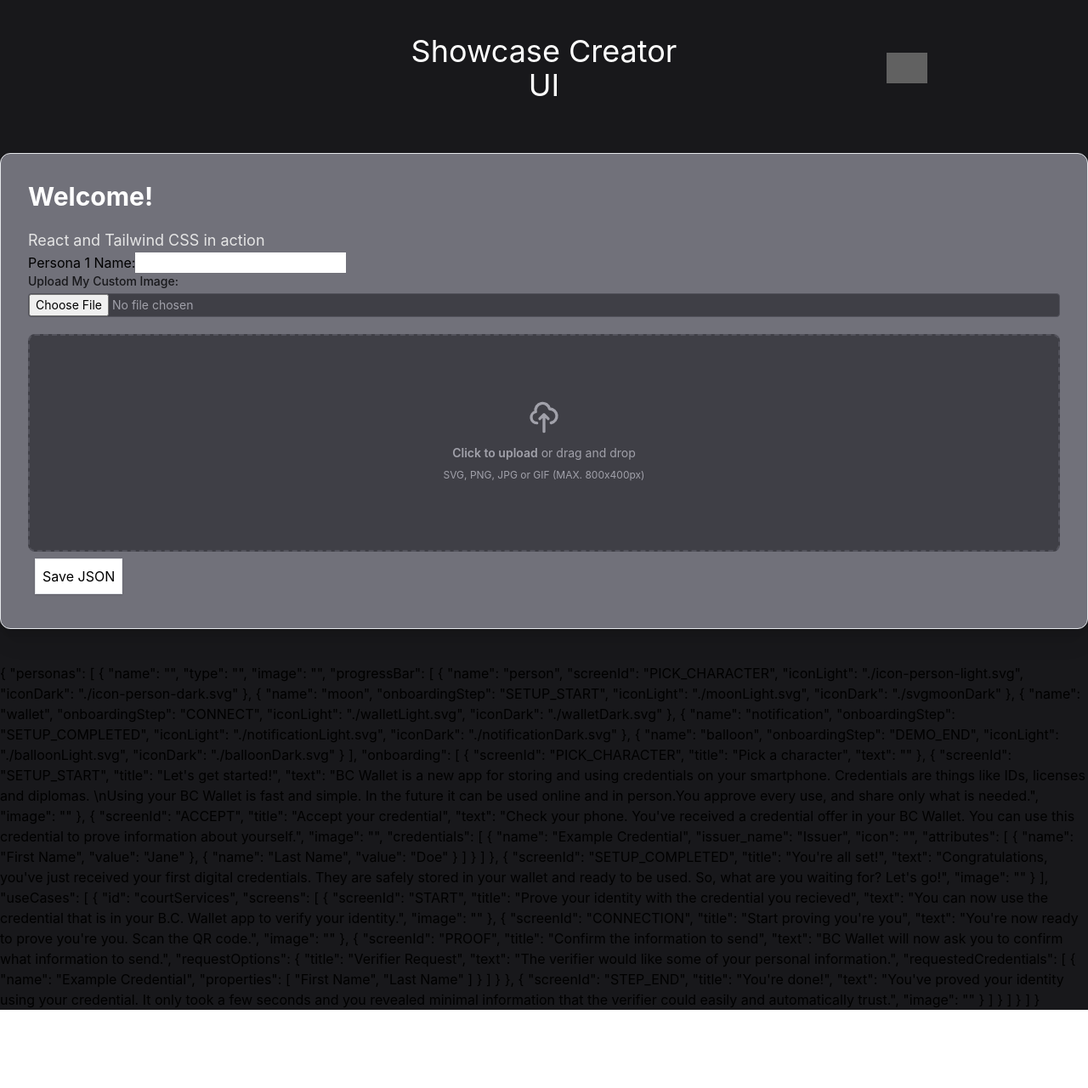
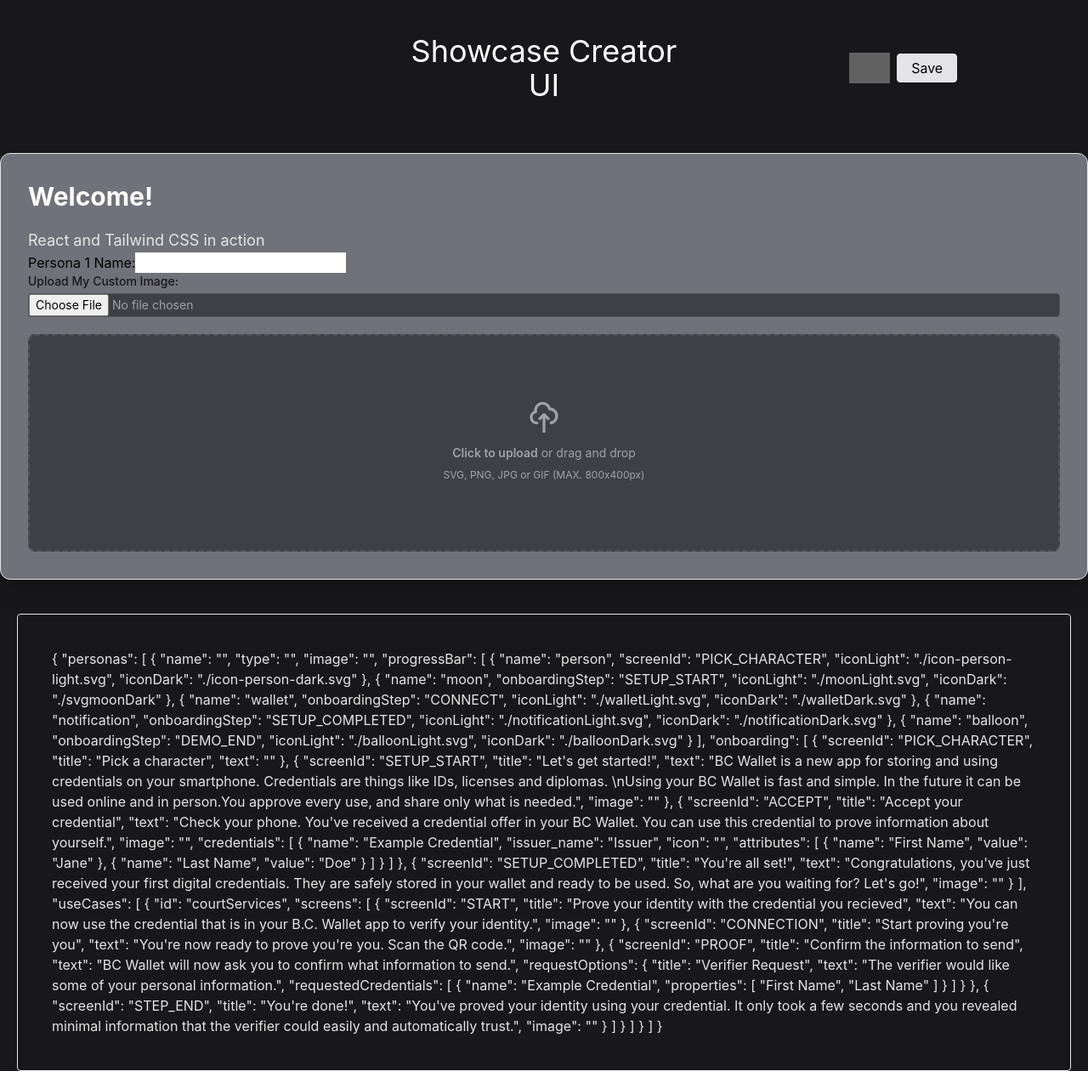
Before and after one commit to bcgov/ditp-showcase-creator-ui, a React (Create React App) app: page / in a window 1280 px wide. Shown: the whole page at 85% size. Before the commit the page ends 1188 px from the top, so only its background shows below. Built offline with nearby package versions, Linux system fonts and the light colour scheme; grey boxes are pictures that could not be loaded.

Commit message:
refactored nav bar, save button into nav bar

```diff
--- a/src/App.js
+++ b/src/App.js
@@ -1,11 +1,11 @@
 import logo from './logo.svg';
 import './App.css';
 import { useState } from 'react';
-import { useImmer } from 'use-immer' // useImmer is an alternative to useState; it is useful for dealing with nested JSON
-import { saveAs } from 'file-saver'; // for saving JSON
-import { FileUploadFull, FileUploadBar } from './react-modules/FileUpload.js'
-import { DarkModeToggle } from './react-modules/DarkMode';
+import { useImmer } from 'use-immer'; // useImmer is an alternative to useState; it is useful for dealing with nested JSON
+import { FileUploadFull, FileUploadBar } from './react-modules/FileUpload.js';
 
+import {SaveButton} from './react-modules/SaveButton';
+import {NavBar} from './react-modules/NavBar';
 function App() {
 
   const [showcaseJSON, setShowcaseJSON] = useImmer(
@@ -139,14 +139,7 @@ function App() {
 
   const [darkMode, setDarkMode] = useState(true)
 
-  function toggleDarkMode() {
-    setDarkMode(prevDarkMode => !prevDarkMode)
-  }
 
-  function saveJSON() {
-    var blob = new Blob([JSON.stringify(showcaseJSON.personas)], { type: "text/plain;charset=utf-8" });
-    saveAs(blob, 'scenario.json')
-  }
 
   function handleNameChange(e) {
     setShowcaseJSON(
@@ -159,11 +152,7 @@ function App() {
     <>
       <div className={`dark:bg-gray-500 bg-white ${darkMode ? "dark" : ""}`}>
 
-        <div className="grid grid-cols-3">
-          <div/>
-          <h1 className='text-4xl text-center p-10 dark:text-white'>Showcase Creator UI</h1>
-          <div className="flex justify-center items-center"> <DarkModeToggle darkMode={darkMode} toggleDarkMode={toggleDarkMode} /></div>
-        </div>
+        <NavBar darkMode={darkMode} setDarkMode={setDarkMode} showcaseJSON={showcaseJSON}/>
 
 
         <div className="container mx-auto bg-neutral-200 dark:bg-zinc-500 rounded-xl shadow-xl border p-8 m-10 mt-5">
@@ -185,15 +174,9 @@ function App() {
           <FileUploadBar text={"Upload My Custom Image:"}/>
           <FileUploadFull text={"SVG, PNG, JPG or GIF (MAX. 800x400px)"}/>
 
-          <div>
-            <button onClick={saveJSON} className="p-2 m-2 border shadow bg-white">
-              Save JSON
-            </button>
-          </div>
-
         </div>
 
-        <p>
+        <p className="p-10 m-5 border rounded dark:text-neutral-200">
           {JSON.stringify(showcaseJSON, null, "\t")}
         </p>
       </div>
--- a/src/react-modules/DarkMode.js
+++ b/src/react-modules/DarkModeToggle.js
@@ -1,6 +1,8 @@
-import { useState } from "react";
+function DarkModeToggle({darkMode, setDarkMode}) {
 
-function DarkModeToggle({darkMode, toggleDarkMode}) {
+  function toggleDarkMode() {
+    setDarkMode(prevDarkMode => !prevDarkMode)
+  }
 
     return (
         <>
--- /dev/null
+++ b/src/react-modules/NavBar.js
@@ -0,0 +1,20 @@
+import { DarkModeToggle } from "./DarkModeToggle";
+import {SaveButton} from "./SaveButton"
+
+function NavBar({ darkMode, setDarkMode, showcaseJSON}) {
+  return (
+    <div className="grid grid-cols-3">
+      <div />
+      <h1 className="text-4xl text-center p-10 dark:text-white">
+        Showcase Creator UI
+      </h1>
+      <div className="flex justify-center items-center">
+        {" "}
+        <DarkModeToggle darkMode={darkMode} setDarkMode={setDarkMode} />
+        <SaveButton showcaseJSON={showcaseJSON} />
+      </div>
+    </div>
+  );
+}
+
+export { NavBar };
--- /dev/null
+++ b/src/react-modules/SaveButton.js
@@ -0,0 +1,20 @@
+import { saveAs } from "file-saver"; // for saving JSON
+
+function SaveButton({ showcaseJSON }) {
+  function saveJSON() {
+    var blob = new Blob([JSON.stringify(showcaseJSON.personas)], {
+      type: "text/plain;charset=utf-8",
+    });
+    saveAs(blob, "scenario.json");
+  }
+
+  return (
+    <>
+      <button onClick={saveJSON} className="p-1 w-1/6 hover:bg-gray-200 dark:bg-zinc-200 dark:hover:bg-zinc-400 dark:hover:text-gray-100 m-2 border rounded shadow bg-white">
+        Save
+      </button>
+    </>
+  );
+}
+
+export { SaveButton };
```
